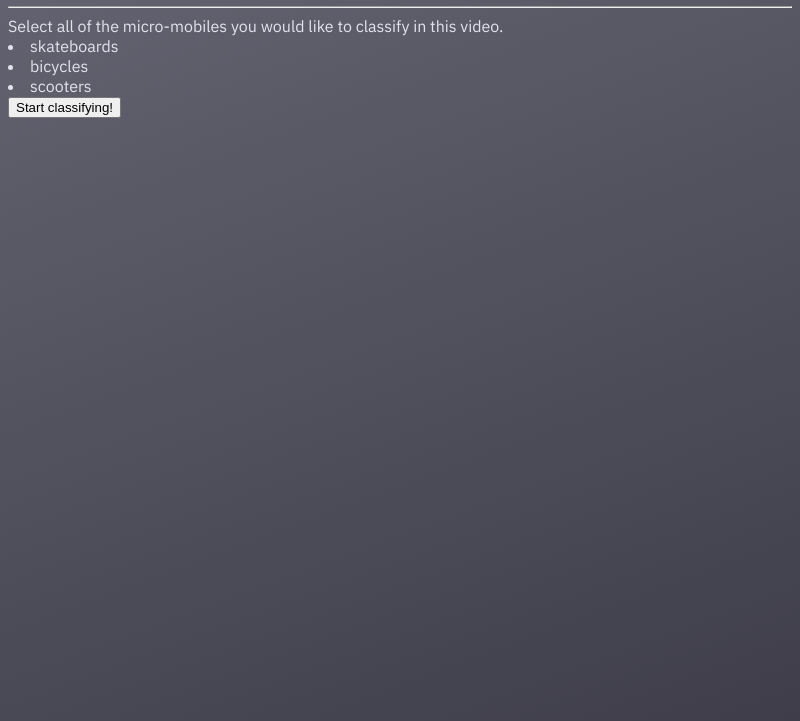
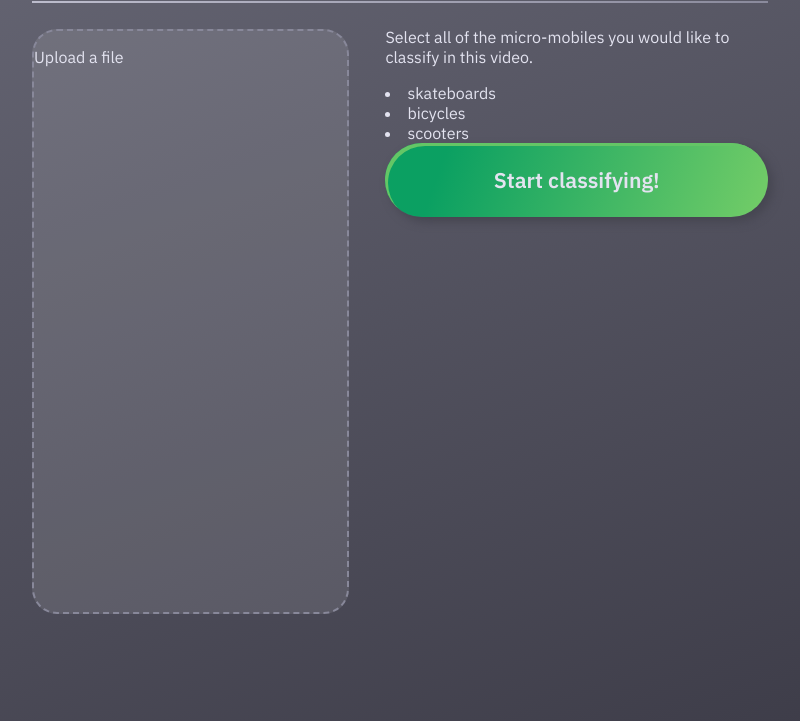
Before and after one commit to Capstone305/project-305, an Electron app: page src/templates/index.html in a window 800 px wide. Shown: the part 79-800 px from the top of the page. Drawn offline with Linux system fonts and the light colour scheme.

Commit message:
Added to basic CSS styling for main screen.

```diff
--- a/src/css/style.css
+++ b/src/css/style.css
@@ -4,12 +4,69 @@
 :root {
     --main-text: #E3E3F0;
     --sub-text: #CCCCEF;
+    --background-gradient: linear-gradient(159.66deg, #686876 -7.81%, #3C3B47 105.96%);
+    --divider-gradient: linear-gradient(90deg, #BFBFCF 0%, #88889A 100%);
+    --button-gradient: linear-gradient(109.55deg, #0BA062 15.64%, #6FCB67 96.21%);
 }
 
 html {
     height: 100%;
-    background: linear-gradient(159.66deg, #686876 -7.81%, #3C3B47 105.96%) no-repeat;
+    background: var(--background-gradient) no-repeat;
     background-size: cover;
     color: var(--main-text);
     font-family: 'IBM Plex Sans', sans-serif;
 }
+
+body {
+    height: 80%;
+    margin: 4%;
+}
+
+h1 {
+    font-weight: 600;
+    font-size: 18pt;
+}
+
+hr {
+    border-style: solid;
+    border-radius: 5px;
+    border-image: var(--divider-gradient) 30;
+}
+
+.flex-container {
+    display: flex;
+    height: 100%;
+    flex-direction: row;
+    justify-content: stretch;
+    align-items: stretch;
+}
+
+.drag-upload{
+    margin: 2.5% 5% 5% 0%;
+    flex-basis: 55%;
+    background-color: rgba(255, 255, 255, 0.1);
+    border: 2px dashed #88889A;
+    border-radius: 25px;
+}
+
+.options {
+    font-weight: 400;
+    font-size: 12pt;
+}
+
+#classify-button {
+    width: 100%;
+    height: 20%;
+    padding: 6%;
+
+    background: var(--button-gradient);
+    box-shadow: 5px 5px 10px #464651, inset 3px 3px 0px #64C666;
+
+    border-radius: 70px;
+    border-style: none;
+
+    color: var(--main-text);
+    font-family: 'IBM Plex Sans', sans-serif;
+    font-weight: 600;
+    font-size: 16pt;
+}
--- a/src/templates/index.html
+++ b/src/templates/index.html
@@ -7,17 +7,33 @@
     </head>
 
     <body>
-        <h1>Hello World!</h1>
+        <h1>Application Name</h1>
         <hr>
 
-        <span class="options">
-            Select all of the micro-mobiles you would like to classify in this video.
-            <li>skateboards</li>
-            <li>bicycles</li>
-            <li>scooters</li>
+        <div class="flex-container">
 
-            <button>Start classifying!</button>
-        </span>
+            <span class="drag-upload">
+                <div>
+                    <p>Upload a file</p>
+                    <!-- TODO: add upload icon -->
+                </div>
+            </span>
+
+            <span class="options">
+
+                <div class="flex-container-vertical">
+
+                    <p>Select all of the micro-mobiles you would like to classify in this video.</p>
+                    <li>skateboards</li>
+                    <li>bicycles</li>
+                    <li>scooters</li>
+
+                    <button id="classify-button">Start classifying!</button>
+
+                </div>
+            </span>
+
+        </div>
     </body>
 
 </html>
```
Also changed, not shown: src/img/dl-button.svg (added).
